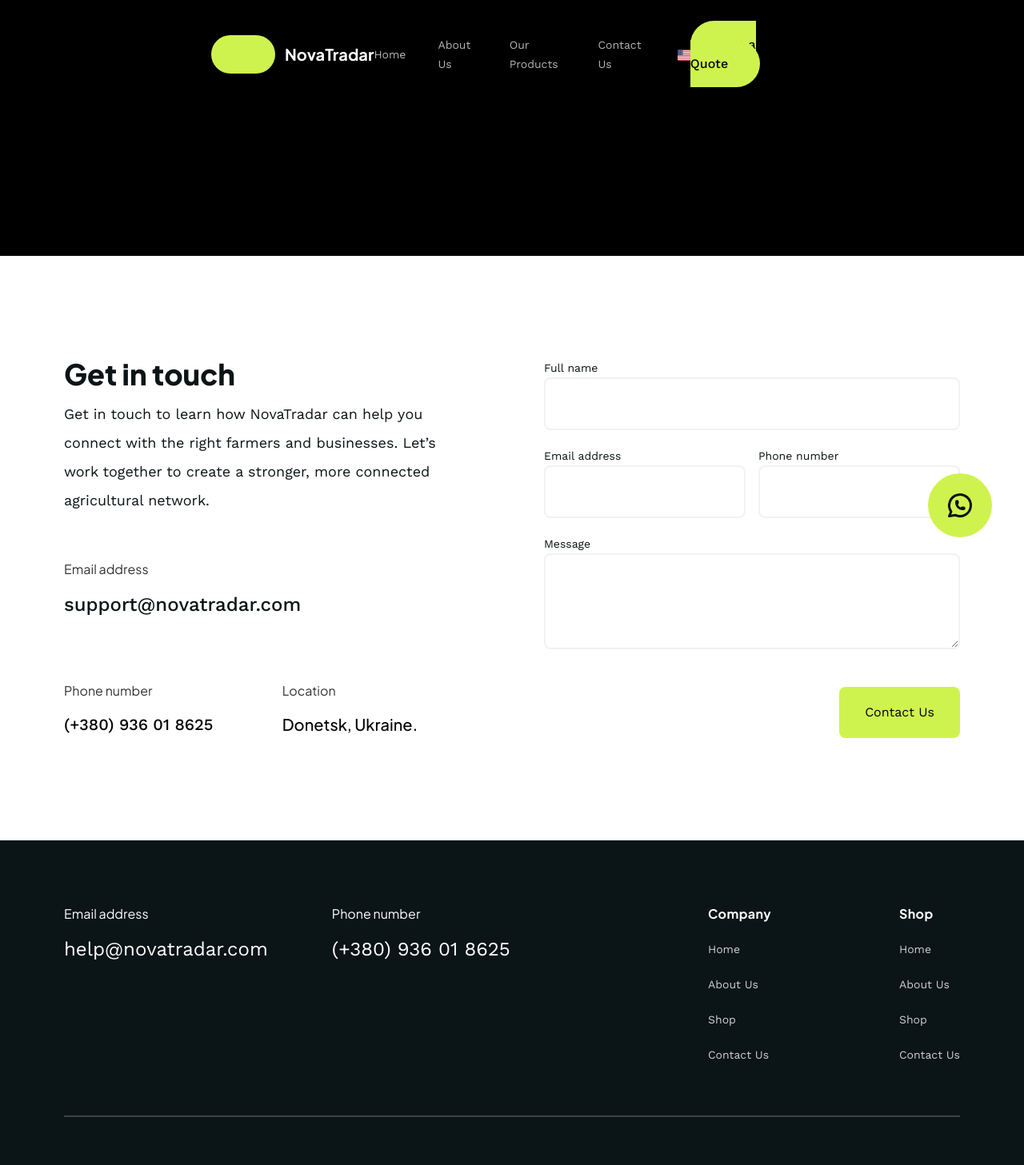
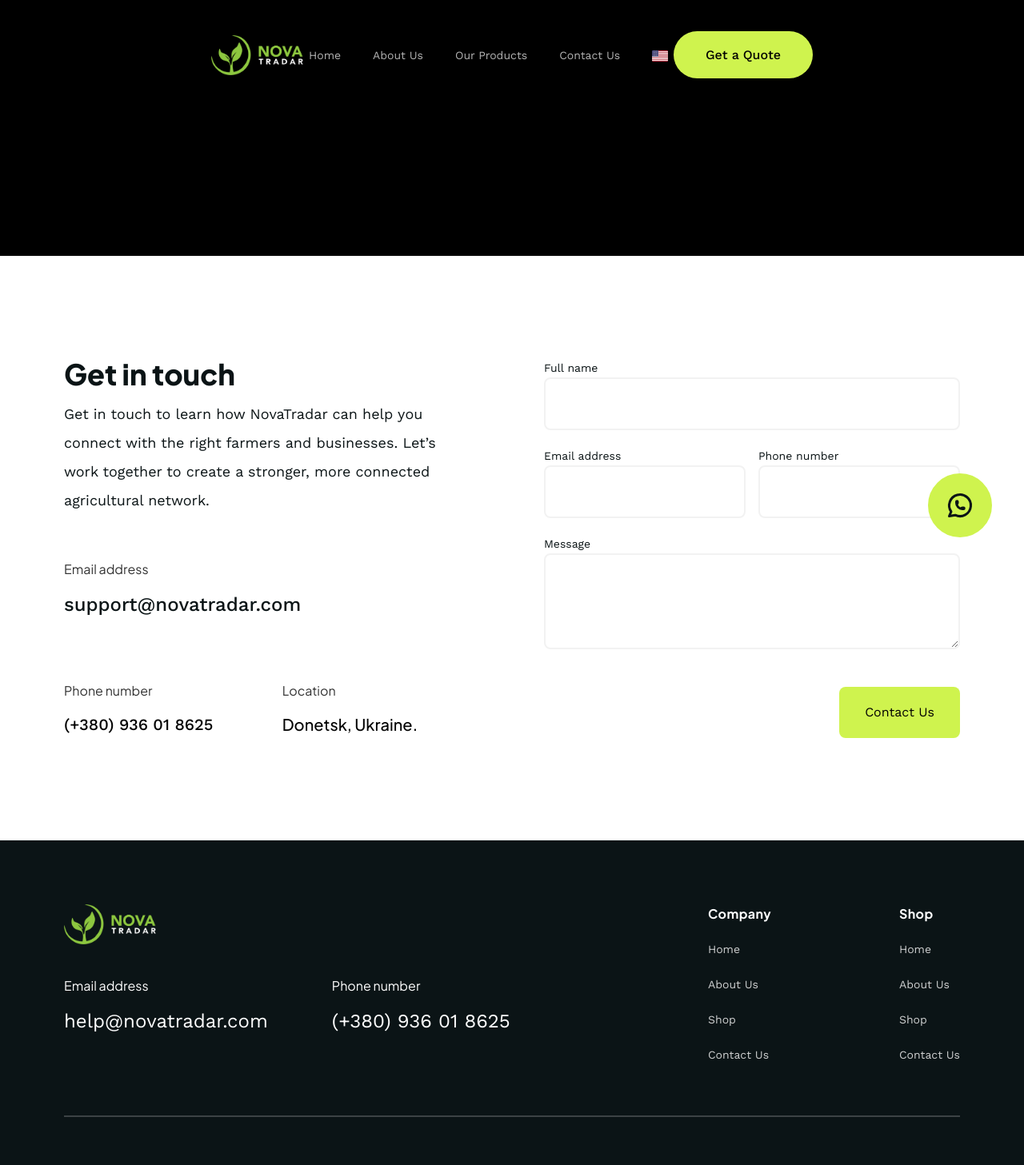
Before and after one commit to eadelekeife/novatraders, a Next.js app: page /contact in a window 1280 px wide. Shown: the top 1457 px of the page at 80% size. Built offline with nearby package versions, Linux system fonts and the light colour scheme.

Commit message:
ui design

```diff
--- a/src/components/footer.tsx
+++ b/src/components/footer.tsx
@@ -1,4 +1,7 @@
 import Link from "next/link";
+
+import Logo from "@/assets/images/lolo.png";
+import Image from "next/image";
 
 const Footer = () => {
     return (
@@ -6,6 +9,7 @@ const Footer = () => {
             <div className="px-5 md:px-20 pt-20 pb-10 bg-[#0B1416]">
                 <div className="flex flex-col md:flex-row gap-10 md:gap-0 flex justify-between">
                     <div>
+                        <Image src={Logo} alt="logo" className="w-auto h-[50px] mb-10" />
                         <div className="flex flex-col md:flex-row gap-10 md:gap-20">
                             <div>
                                 <h5 className="text-sm md:text-base text-white mb-2 md:mb-4">Email address</h5>
--- a/src/components/nav.tsx
+++ b/src/components/nav.tsx
@@ -11,6 +11,7 @@ import USImg from "@/assets/images/logo/us.png";
 import FrImg from "@/assets/images/logo/fr.png";
 import ArImg from "@/assets/images/logo/ar.png";
 import RuImg from "@/assets/images/logo/ru.png";
+import Logo from "@/assets/images/lolo.png";
 import Image from "next/image";
 import { useLanguage } from "@/context/LanguageContext";
 import { MdKeyboardArrowDown } from "react-icons/md";
@@ -92,8 +93,7 @@ const Navigation = () => {
                     <div>
                         <Link href="/">
                             <div className="flex gap-3 items-center">
-                                <div className="h-12 md:h-12 w-16 md:w-20 bg-primary rounded-full"></div>
-                                <h4 className={`font-bold text-lg md:text-xl text-white`}>NovaTradar</h4>
+                                <Image src={Logo} alt="logo" className="w-auto h-[50px]" />
                             </div>
                         </Link>
                     </div>
@@ -200,10 +200,11 @@ const Navigation = () => {
                         <div className="relative h-full">
                             <div className="pb-2 py-5 px-4 flex items-center justify-between">
                                 <Link href="/">
-                                    <div className="flex gap-3 items-center">
+                                    {/* <Image src={Logo} alt="logo" className="w-auto h-[50px]" /> */}
+                                    {/* <div className="flex gap-3 items-center">
                                         <div className="h-10 md:h-14 w-16 md:w-20 bg-primary"></div>
                                         <h4 className={`font-bold text-xl text-black`}>NovaApp</h4>
-                                    </div>
+                                    </div> */}
                                 </Link>
                                 <FaTimes onClick={toggleDisplayDrawer} className="text-[#FF0000] text-3xl" />
                             </div>
```
Also changed, not shown: src/assets/images/lolo.png (added).
